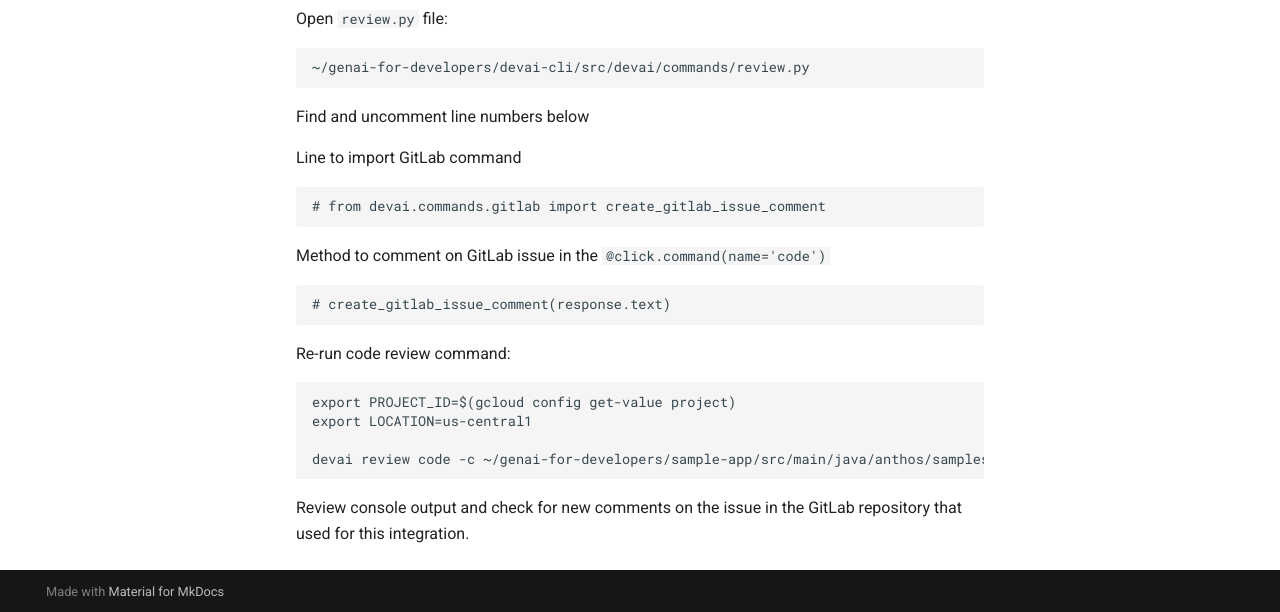
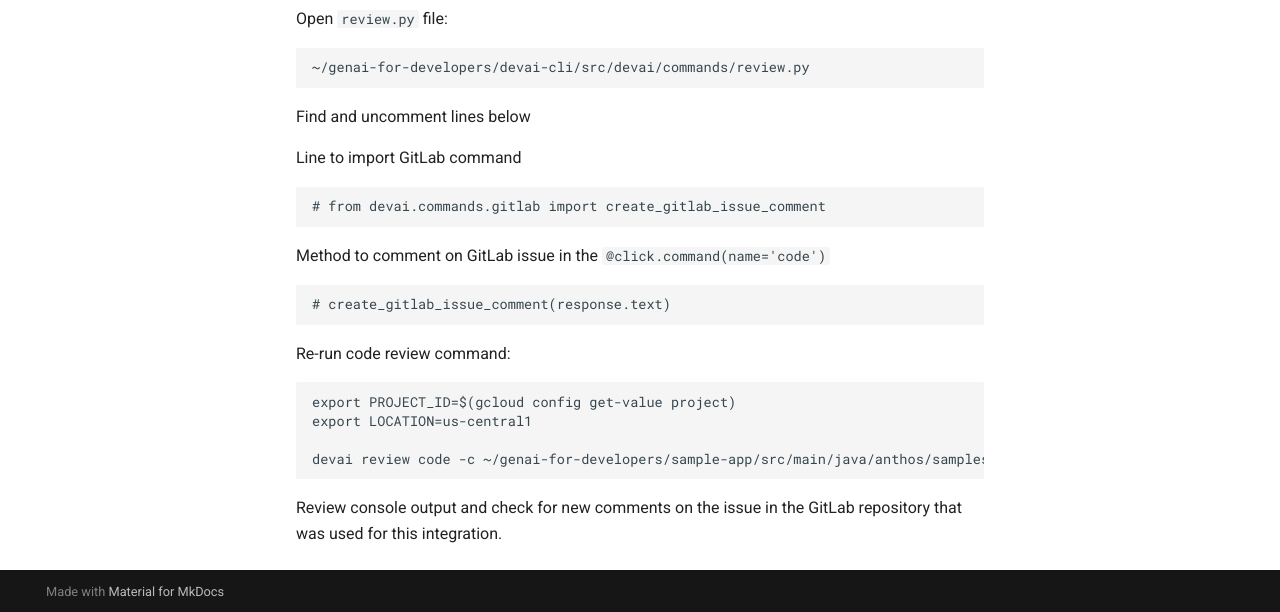
Before and after one commit to GoogleCloudPlatform/genai-for-developers, an MkDocs documentation site: the page built from docs/tutorials/setup-gitlab.md, in a window 1280 px wide and 900 px high, scrolled down 898 px. Shown: the part 285-897 px from the top of the window. Built offline with MkDocs 1.6.1 and Material for MkDocs 9.7.7, drawn with Linux system fonts in a browser that asks for light colours.

Commit message:
Minor changes

````diff
--- a/docs/tutorials/setup-gitlab.md
+++ b/docs/tutorials/setup-gitlab.md
@@ -44,7 +44,7 @@ Open `review.py` file:
 ~/genai-for-developers/devai-cli/src/devai/commands/review.py
 ```
 
-Find and uncomment line numbers below
+Find and uncomment lines below
 
 Line to import GitLab command
 ```
@@ -65,4 +65,4 @@ export LOCATION=us-central1
 devai review code -c ~/genai-for-developers/sample-app/src/main/java/anthos/samples/bankofanthos/balancereader
 ```
 
-Review console output and check for new comments on the issue in the GitLab repository that used for this integration.
+Review console output and check for new comments on the issue in the GitLab repository that was used for this integration.
````
